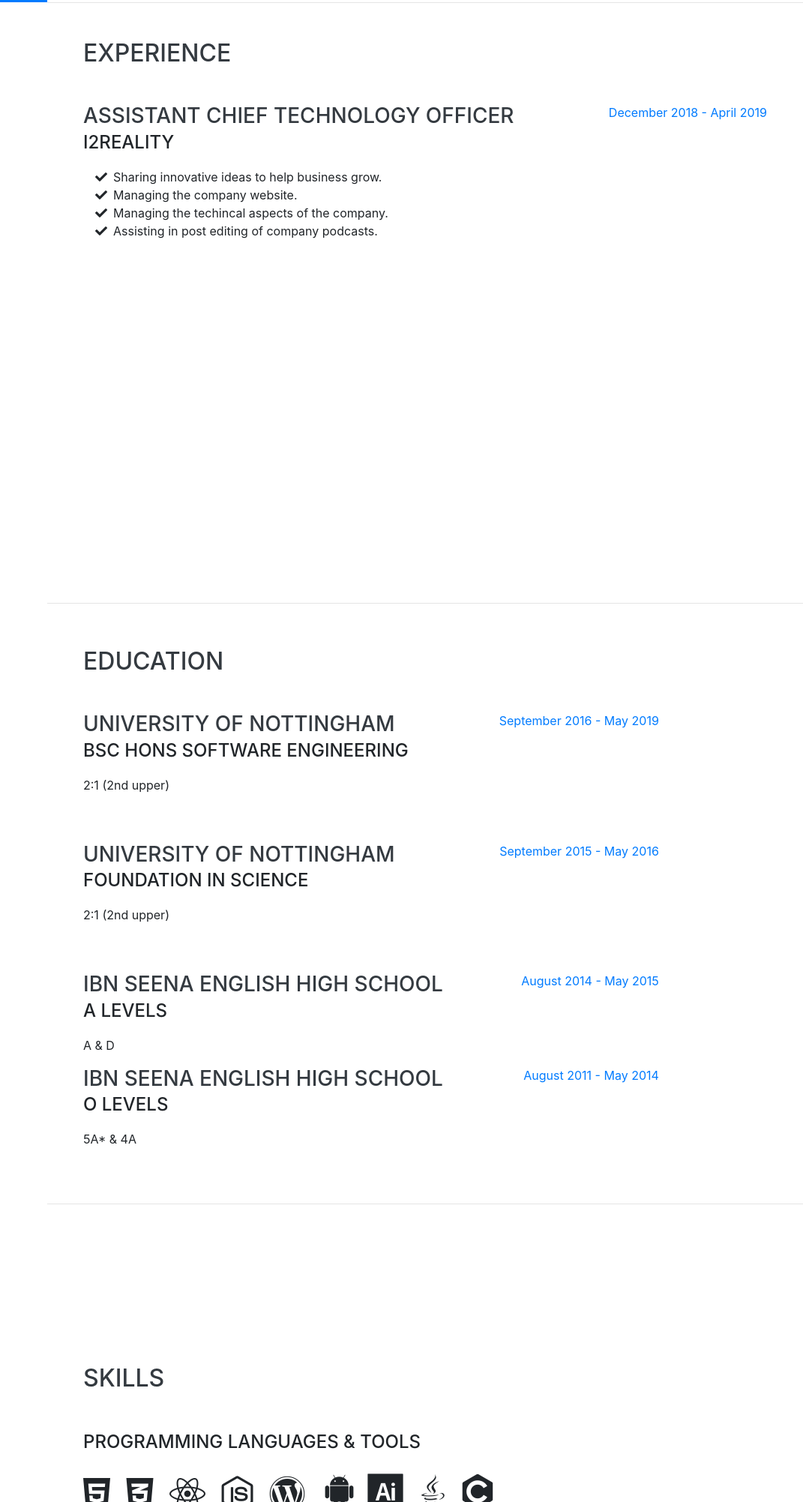
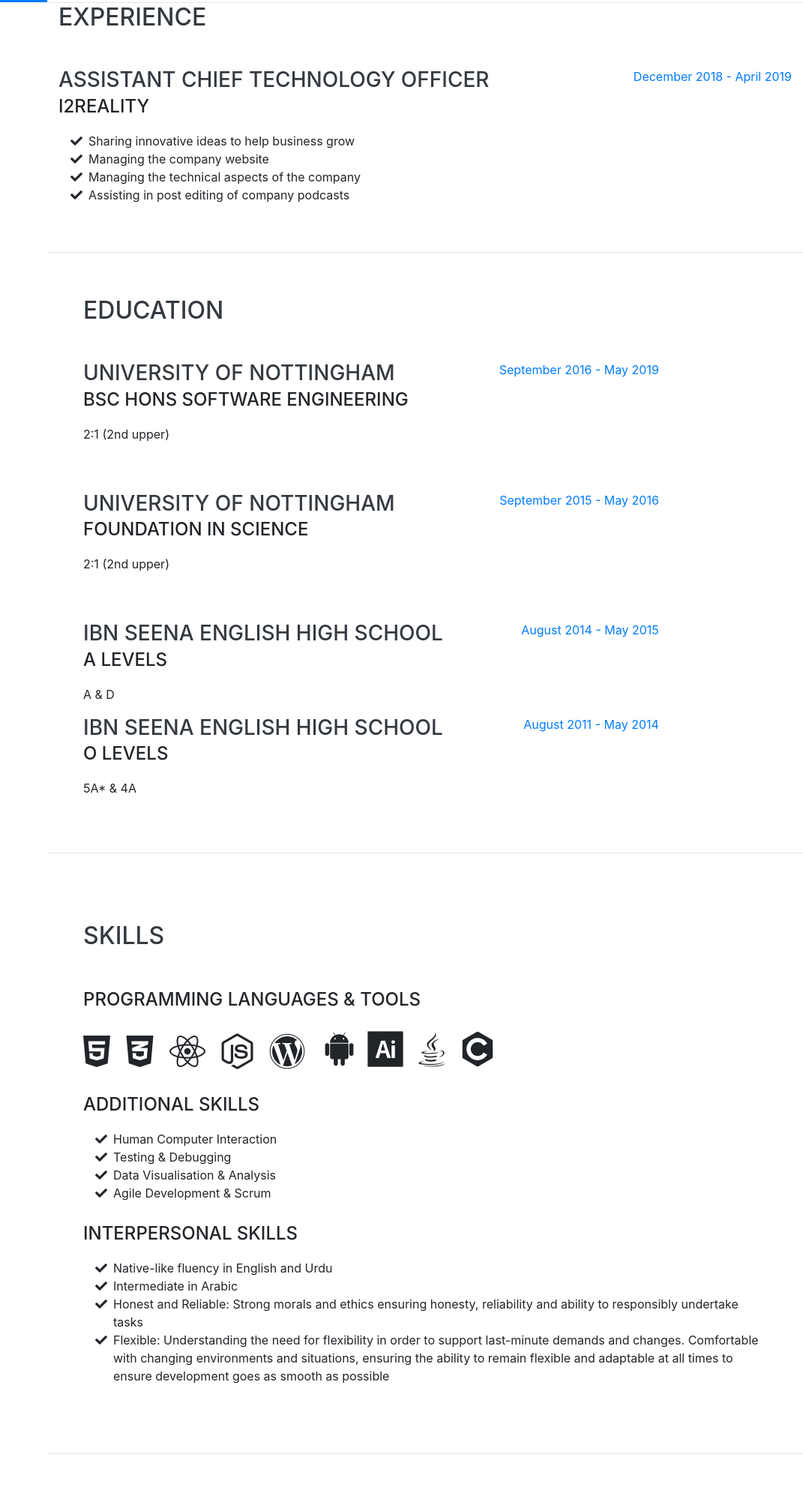
Before and after one commit to Tamseel476/Portfolio, a website with bundled scripts: page index.html in a window 1280 px wide. Shown: the part 797-2800 px from the top of the page at 75% size, without its empty margins (209-1280 px from the left). Built offline with nearby package versions, Linux system fonts and the light colour scheme; a web font is replaced by a local one.

Commit message:
version 1.3

```diff
--- a/index.html
+++ b/index.html
@@ -70,7 +70,7 @@
         <div class="subheading mb-5">Buhairah Corniche, Sharjah, UAE· Contact number: +971569026211.
           <a href="mailto:name@email.com">tamseel476@gmail.com</a>
         </div>
-        <p class="lead mb-5">A diligent fresh graduate who is willing to collaborate and work with a diverse development team. With a strong academic background and experience gained throughout academic projects, I seek to apply my knowledge into the real world..</p>
+        <p class="lead mb-5">A diligent fresh graduate who is willing to collaborate and work with a diverse development team. With a strong academic background and experience gained throughout academic projects, I seek to apply my knowledge into the real world.</p>
         <div class="social-icons">
           <a href="https://www.linkedin.com/in/tamseel-ahmed-869505173/" target="_blank">
             <i class="fab fa-linkedin-in"></i>
@@ -90,7 +90,7 @@
 
     <hr class="m-0">
 
-    <section class="resume-section p-3 p-lg-5 d-flex justify-content-center" id="experience">
+    <section class="col" id="experience">
       <div class="w-100">
         <h2 class="mb-5">Experience</h2>
 
@@ -102,22 +102,22 @@
             <p>
               <li>
                 <i class="fa-li fa fa-check"></i>
-                Sharing innovative ideas to help business grow.
+                Sharing innovative ideas to help business grow
               </li>
              <li>
               <i class="fa-li fa fa-check"></i>
-              Managing the company website.
+              Managing the company website
 
              </li>
              <li>
               <i class="fa-li fa fa-check"></i>
-              Managing the techincal aspects of the company.
+              Managing the technical aspects of the company
 
             </li>
 
             <li>
               <i class="fa-li fa fa-check"></i>
-              Assisting in post editing of company podcasts.
+              Assisting in post editing of company podcasts
             </li>
 
 
@@ -232,7 +232,34 @@
             <li>
             <i class="fa-li fa fa-check"></i>
             Agile Development &amp; Scrum</li>
-        </ul>
+              <li></li>
+          </ul>
+
+        </br>
+          <div class="subheading mb-3">Interpersonal Skills</div>
+          <ul class="fa-ul mb-0">
+
+
+            <li>
+              <i class="fa-li fa fa-check"></i>
+              Native-like fluency in English and Urdu
+            </li>
+            <li>
+            <i class="fa-li fa fa-check"></i>
+              Intermediate in Arabic
+            </li>
+            <li>
+              <i class="fa-li fa fa-check"></i>
+              Honest and Reliable: Strong morals and ethics ensuring honesty, reliability and ability to responsibly undertake tasks
+              </li>
+
+              <li>
+                <i class="fa-li fa fa-check"></i>
+              Flexible: Understanding the need for flexibility in order to support last-minute demands and changes. Comfortable with changing environments and situations, ensuring the ability to remain flexible and adaptable at all times to ensure development goes as smooth as possible
+              </li>
+          </ul>
+
+
       </div>
     </section>
 
@@ -242,7 +269,7 @@
       <div class="w-100">
         <h2 class="mb-5">Interests</h2>
         <p>My interest in my current field arises from hours of grinding video games. When I am not coding, I usually spend my time playing multiple video games. Apart from video games, I watch alot of movies and TV shows or sometimes engange myself in reading books.</p>
-        <p class="mb-0">Long drives, hanging out with friends and food hunting are my other favourite activities outside the digital world.</p>
+        <p class="mb-0">Long drives, hanging out with friends and expanding my cultural horizons via cuisines are my other favourite activities outside the digital world.</p>
       </div>
     </section>
 
```
